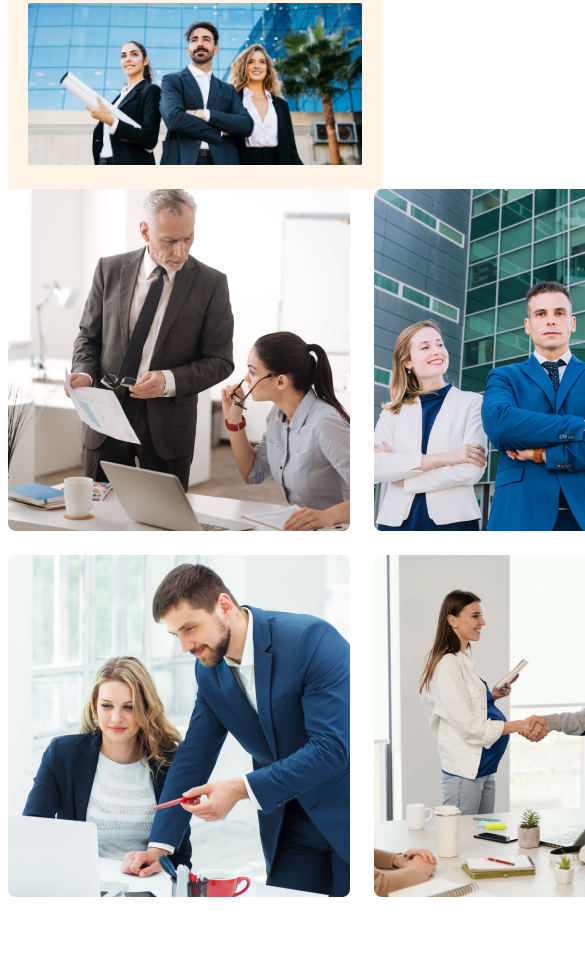
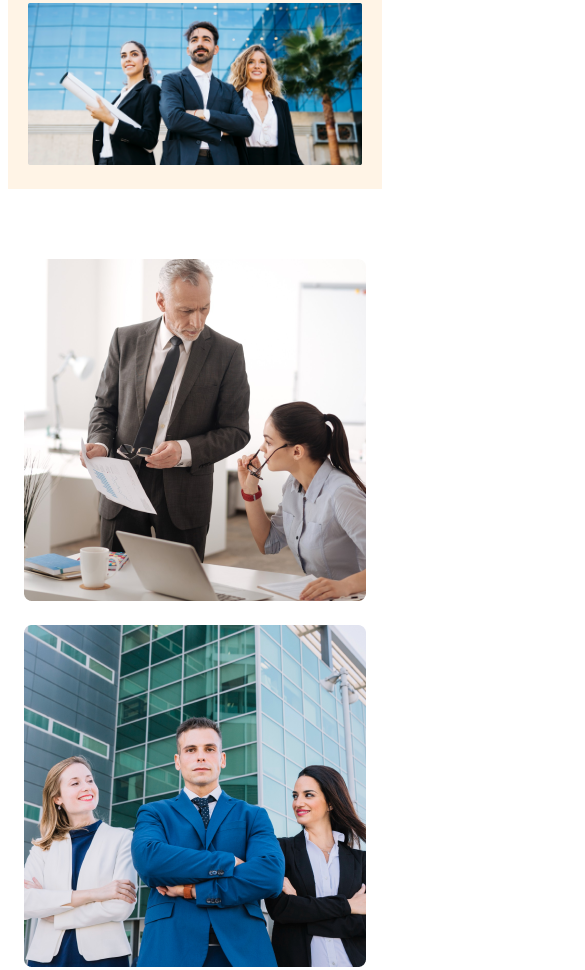
Before and after one commit to Shihab352/G3-Architect_Website, a plain HTML site: page index.html in a window 390 px wide. Shown: the part 843-1813 px from the top of the page, 585 px wide, since content can reach past the window. Before the commit the page ends 1748 px from the top, so only its background shows below. Drawn offline with nearby package versions, Linux system fonts and the light colour scheme.

Commit message:
finished features section responsiv

```diff
--- a/styles/style.css
+++ b/styles/style.css
@@ -73,7 +73,7 @@ margin: 0 auto;
 /* main style */
 main{
     max-width: 1220px;
-    margin: 0 auto;
+    margin: 70px auto;
 }
 /* features style */
 .features-container{
@@ -110,8 +110,15 @@ main{
   header{
     padding: 20px;
   }
-  nav{
+  nav,.features-container{
     flex-direction: column;
+  }
+  .team-pictures{
+    grid-template-columns: 1fr;
+  }
+  .features-content{
+    padding-left: 20px;
+    padding-right: 20px;
   }
 }
 /* tablet or medium devices */
```
